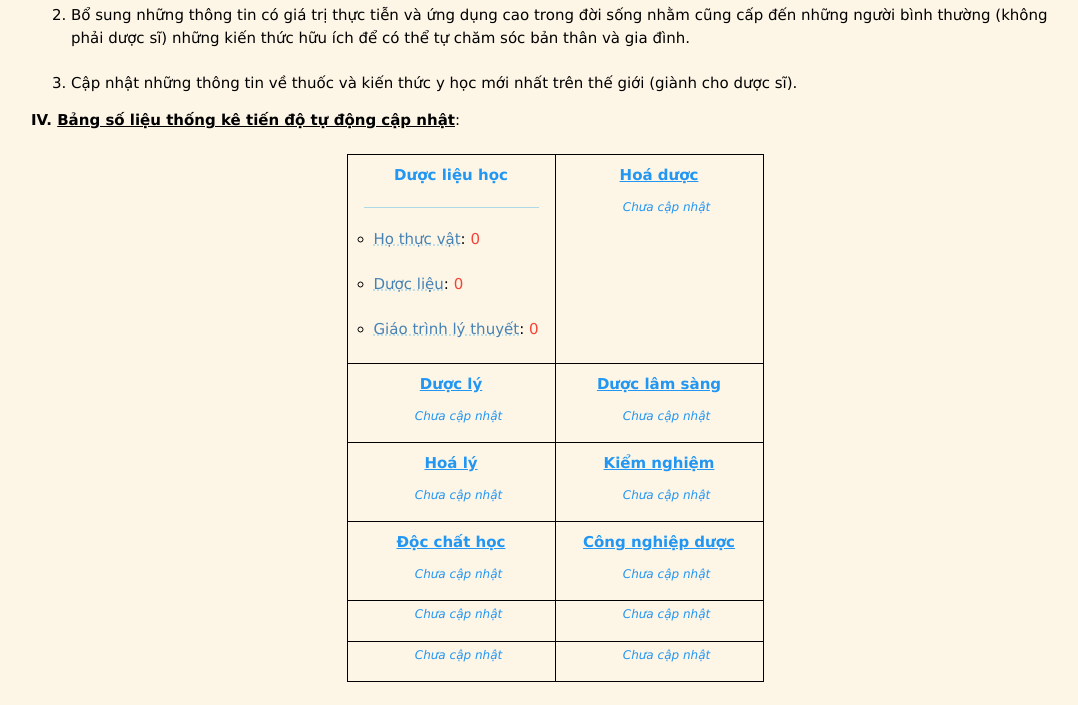
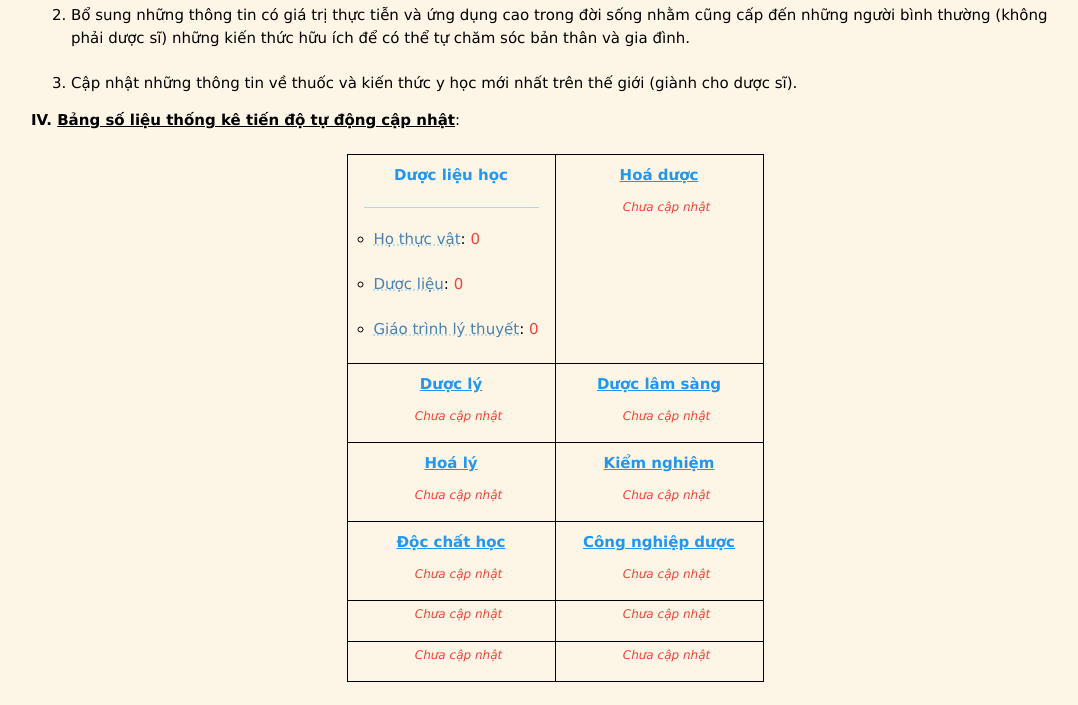
Before and after one commit to alibaba1233456789/hieu_nguyen123, a Django app: page /home/ in a window 1280 px wide. Shown: the part 1734-2439 px from the top of the page, without its empty margins (185-1263 px from the left). Before the commit the page ends 2416 px from the top, so only its background shows below. Run offline with Django 3.2, Linux system fonts and the light colour scheme; data that the repository does not hold is empty.

Commit message:
Update now

```diff
--- a/templates/base.html
+++ b/templates/base.html
@@ -16,7 +16,7 @@
     .button{width: 13.52em; text-align: center; background-color: rgb(222, 216, 184); border-radius: 5px; margin-bottom: 10px;}
     .button2{width: 2.5em; text-align: center; background-color: lightgrey; border-radius: 5px; margin-bottom: 10px;}
     .padding_50px{padding: 0px 0px 0px 50px; }
-    i{ color: #2196F3; }
+
     .thut_le{text-indent: 1em;}
     p{text-indent: 1em;}
     .hide {display: none;}
--- a/templates/home.html
+++ b/templates/home.html
@@ -106,5 +106,5 @@
         <p class="w3-center w3-text-red"><small><i>Chưa cập nhật</i></small></p>
       </td>
     </tr>
-  </table>
+  </table><br>
 {% endblock %}
```
